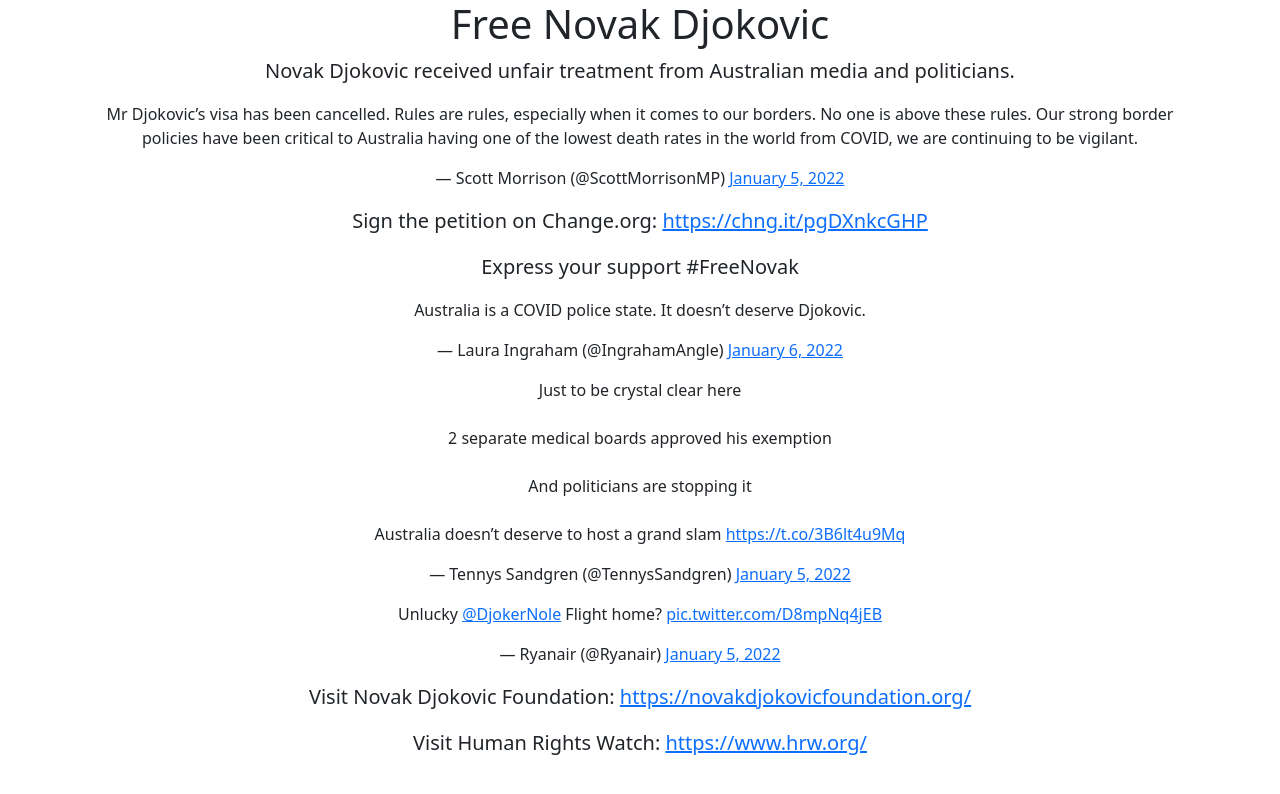
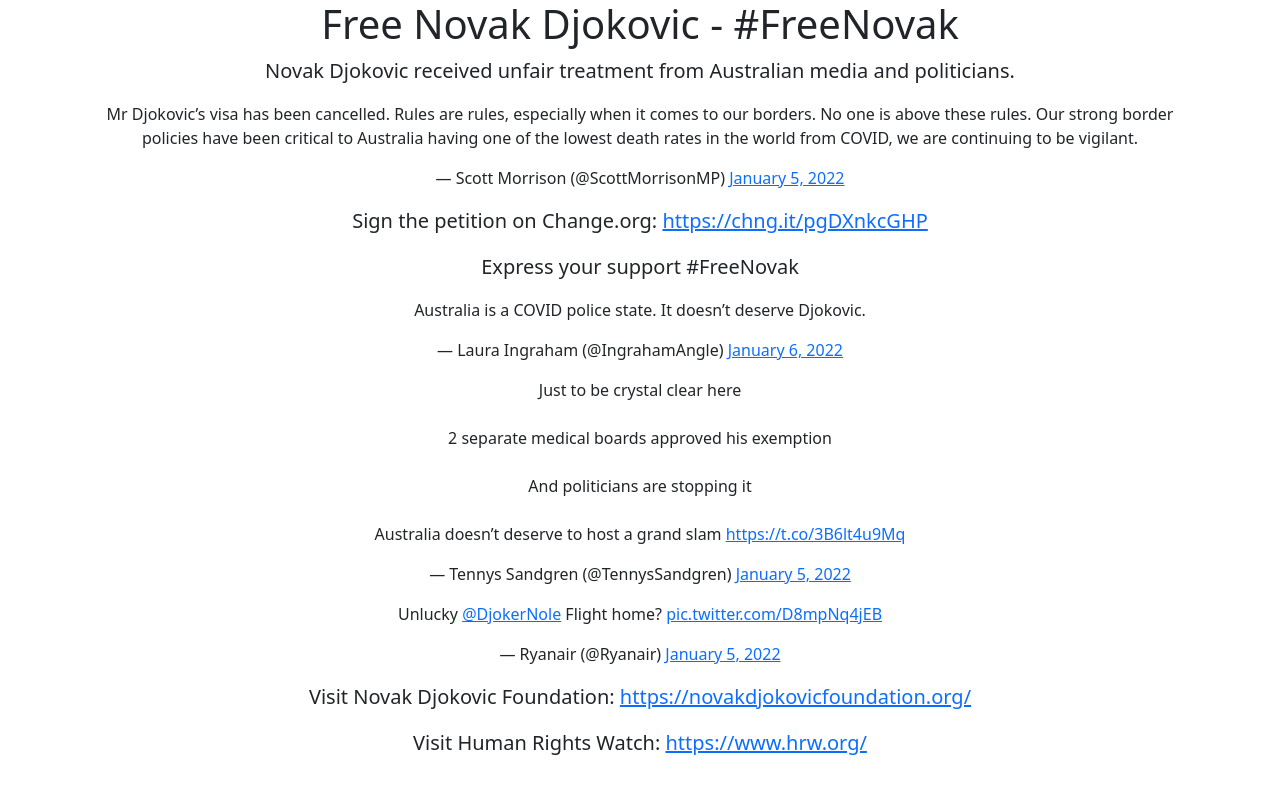
Before and after one commit to freenovak/freenovak-website, a plain HTML site: page index.html in a window 1280 px wide. Drawn offline with nearby package versions, Linux system fonts and the light colour scheme.

Commit message:
Update index.html file

```diff
--- a/index.html
+++ b/index.html
@@ -13,7 +13,7 @@
   <body>
     <div class="container text-center">
 
-      <h1>Free Novak Djokovic</h1>
+      <h1>Free Novak Djokovic - #FreeNovak</h1>
 
       <p class="lead">
         Novak Djokovic received unfair treatment from Australian media and politicians.
```
